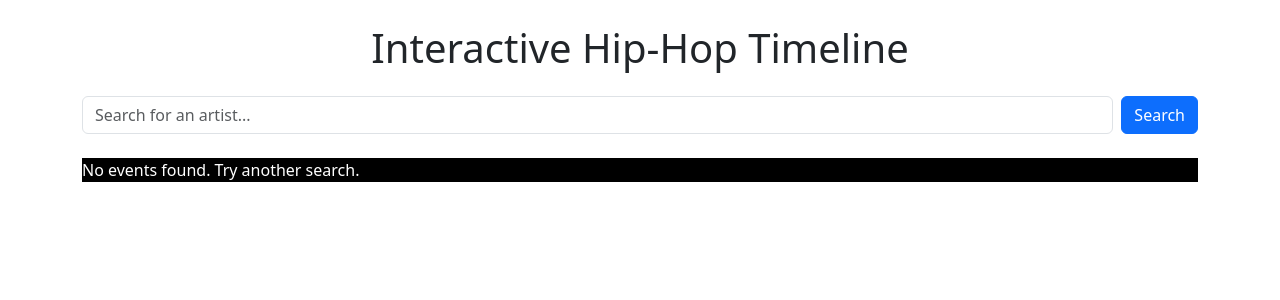
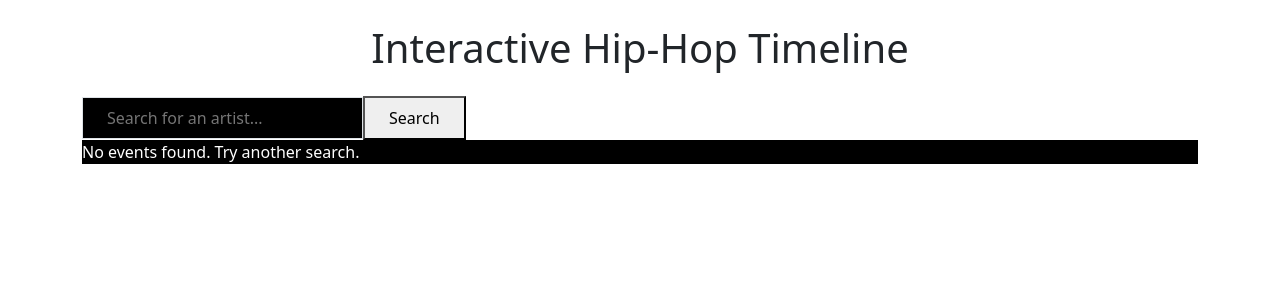
Before and after one commit to Bles-t/music-timeline, a React (Create React App) app: page / in a window 1280 px wide. Shown: the top 300 px of the page. Built offline with nearby package versions, Linux system fonts and the light colour scheme.

Commit message:
updated search bar

```diff
--- a/src/components/Searchbar.js
+++ b/src/components/Searchbar.js
@@ -11,15 +11,23 @@ const SearchBar = ({ onSearch }) => {
     };
 
     return (
-        <form onSubmit={handleSearch} className="d-flex mb-4">
+        <form
+            onSubmit={handleSearch}
+            className="flex justify-center items-center space-x-4 mb-8"
+        >
             <input
                 type="text"
-                className="form-control me-2"
+                className="form-input bg-black border border-gold text-gold rounded-md px-4 py-2 w-2/3 focus:outline-none focus:ring focus:ring-gold"
                 placeholder="Search for an artist..."
                 value={query}
                 onChange={(e) => setQuery(e.target.value)}
             />
-            <button type="submit" className="btn btn-primary">Search</button>
+            <button
+                type="submit"
+                className="bg-gold text-black font-semibold px-4 py-2 rounded-md hover:bg-white hover:text-gold transition duration-300"
+            >
+                Search
+            </button>
         </form>
     );
 };
```
